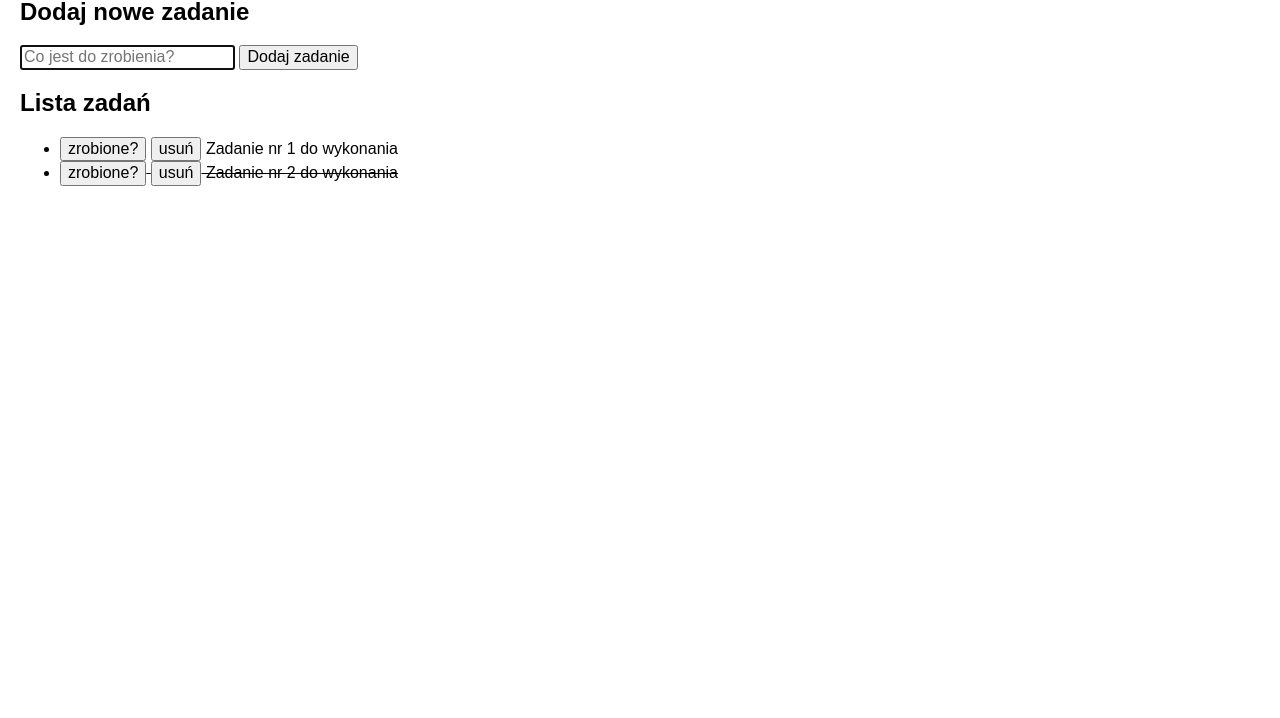
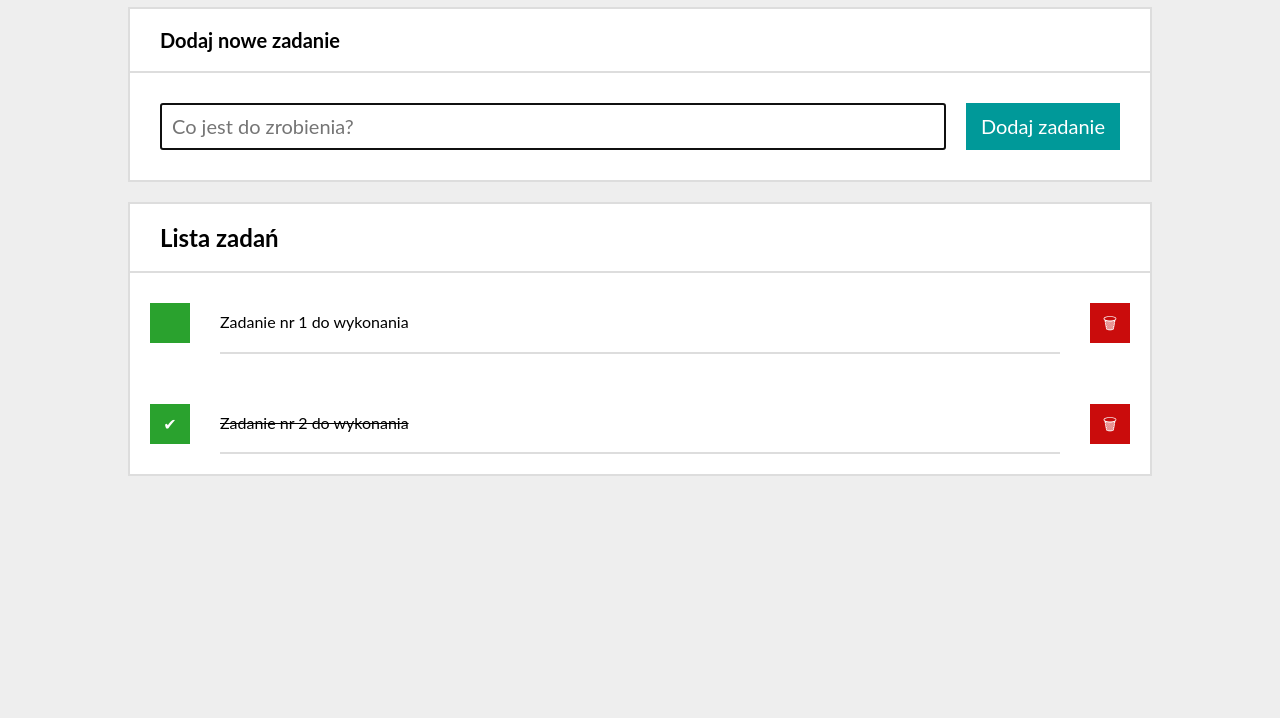
Before and after one commit to Mr-SuSeL/todo-list, a plain HTML site: page index.html in a window 1280 px wide. Shown: the part 82-800 px from the top of the page. Drawn offline with nearby package versions, Linux system fonts and the light colour scheme.

Commit message:
style supposed to be ok

```diff
--- a/css/style.css
+++ b/css/style.css
@@ -1,16 +1,217 @@
 html {
     box-sizing: border-box;
+    /* font-family: 'Montserrat', sans-serif; */
+    font-family: 'Lato', sans-serif;
+    font-size: 16px;
 }
 
 *, ::after, ::before {
     box-sizing: inherit;
 }
+/* * {
+    box-sizing: border-box;
+    font-family: 'Lato', sans-serif;
+}
+
+html, ::after, ::before {
+    box-sizing: inherit;
+} */
 
 .body__container {
-    margin: 20px;
-    font-family: 'Montserrat', sans-serif;
+    /* margin: 20px; */
+    /* font-family: 'Montserrat', sans-serif; */
+    background-color: #eee;
+    max-width: 80%;
+    margin: 0 auto;
+
 }
 
-.list__item--done {
+/* .article__container {
+    max-width: 80%;
+    margin: 0 auto;
+} */
+
+/* .section__container {
+    background-color: white;
+    padding: 0 0 20px;
+    margin-bottom: 20px;
+} */
+
+.header__heading {
+
+    /* color: red; */
+    font-size: 27px;
+    /* margin-bottom: 20px; */
+    padding: 20px 0 20px 20px;
+    border-bottom: 2px solid #ddd;
+
+}
+
+.section__heading {
+
+    margin-top: -20px;
+    border: 2px solid #ddd;
+    padding: 20px;
+    padding-left: 30px;
+    background-color: #fff;
+    font-size: 20px;
+}
+
+.js-form {
+    display: flex;
+    margin-top: -20px;
+    border: 2px solid #ddd;
+    padding: 20px;
+    background-color: #fff;
+    font-size: 20px;
+    /* max-width: 100%; */
+    justify-content: space-evenly;
+    flex-wrap: nowrap;
+}
+
+@media (max-width: 767px) {
+    .js-form {
+        flex-wrap: wrap;
+
+    }
+}
+
+.flex__item {
+    padding: 10px;
+    margin: 10px;
+    /* margin-left:10px; */
+    flex-shrink: 0;
+    /* flex-basis: 180px; */
+    /* flex-shrink: 0; */
+}
+
+@media (max-width: 767px) {
+    .flex__item {
+        width: 100%;
+
+    }
+}
+
+.js-newTask.flex__item {
+    flex-grow: 1;
+
+    /* flex-basis: 85%; */
+    /* margin-left: 10px; */
+    /* flex-shrink: 1; */
+}
+
+/* GRID */
+
+.js-tasks {
+    background-color: #fff;
+    padding: 20px;
+    margin-top: -20px;
+    /* color: red; */
+    text-align: center;
+    /* display: grid;
+    grid-template-columns: 1fr 3fr 1fr;  */
+    border: 2px solid #ddd;
+    border-top: 0;
+}
+
+
+
+.list__item {
+    display: grid;
+    grid-template-columns: 70px 1fr 70px;
+    align-items: center;
+    padding: 20px;
+    /* margin-bottom: 20px;
+    padding: 0 0 20px 0;
+    border-bottom: solid #ddd 2px; */
+}
+
+.grid__item {
+    display: flex;
+    align-items: center;
+    /* justify-content: center; */
+    /* border: 1px solid black; */
+    padding: 20px;
+    /* border-bottom: 2px solid #ddd; */
+    border-bottom: 2px solid #ddd;
+}
+
+
+
+/* .section__container {
+    background-color: #fff;
+    border: 2px solid #ddd;
+    padding: 20px;
+    padding-top:0px;
+    margin-top: 20px;
+} */
+
+.section__heading--second {
+    background-color: #fff;
+    border: 2px solid #ddd;
+    padding: 20px;
+    padding-left: 30px;
+
+}
+
+
+
+.list__item--done > .grid__item--center {
     text-decoration: line-through;
+
 }
+
+.js-tasks {
+    list-style: none;
+    padding: 0px;
+
+}
+
+.button__task {
+    background-color: hsl(180, 100%, 30%);
+    color: white;
+    padding: 10px 15px;
+    cursor: pointer;
+    border: none;
+}
+
+.button__task:hover {
+    background-color: hsl(180, 100%, 40%);
+}
+
+.grid__item--left {
+    justify-content: center;
+    text-decoration: none;
+    width: 30px;
+    height: 30px;
+    color: white;
+    cursor: pointer;
+    border: none;
+    background-color: hsl(122, 59%, 40%);
+}
+
+.grid__item--right {
+    justify-content: center;
+    text-decoration: none;
+    margin-left: 30px;
+    width: 30px;
+    height: 30px;
+    color: white;
+    cursor: pointer;
+    border: none;
+    background-color: hsl(0, 89%, 42%);
+}
+
+.grid__item--center {
+    justify-content: left;
+    padding-left: 0;
+    padding-right: 0;
+    align-self: left;
+    /* border-bottom: 2px solid #ddd;  */
+}
+
+/* .grid__item > .grid__item--center {
+    align-self: left;
+} */
+/* ✔ */
+/* 🗑 */
--- a/index.html
+++ b/index.html
@@ -13,27 +13,29 @@
 </head>
 <body class="body__container">
    <header>
-    <h1>Lista zadań</h1>
+    <h1 class="header__heading">Lista zadań</h1>
    </header>
 
-   <section>
-    <h2>Dodaj nowe zadanie</h2>
+<article class="article__container">
+   <!-- <section class="section__container"> -->
+    <section>
+    <h2 class="section__heading">Dodaj nowe zadanie</h2>
     <form class="js-form">
-        <input class="js-newTask" onclick="eraseInput(this)" placeholder = "Co jest do zrobienia?" autofocus>
-        <button>Dodaj zadanie</button>
+        <input class="js-newTask flex__item" onclick="eraseInput(this)" placeholder = "Co jest do zrobienia?" autofocus>
+        <button class="button__task flex__item">Dodaj zadanie</button>
     </form>
    </section>
 
    <section>
     <p>
-        <h2>Lista zadań</h2>
+        <h2 class="section__heading--second">Lista zadań</h2>
     </p>
     <p>
         <ul class="js-tasks"></ul>
     </p>
 
    </section>
-
+</article>
 
 
 
--- a/js/script.js
+++ b/js/script.js
@@ -55,9 +55,10 @@ const bindEvents = () => {
                 <li
                   class="list__item${task.done ? " list__item--done" : ""}"
                 >
-                  <button class = "js-done">zrobione?</button>
-                  <button class = "js-remove">usuń</button>
-                    ${task.content}
+                  <button class = "js-done grid__item grid__item--left">${task.done ? "✔" : ""}</button>
+                  <div class="js-text grid__item grid__item--center">${task.content}</div>
+                  <button class = "js-remove grid__item grid__item--right">🗑</button>
+
                 </li>
             `;
         }
@@ -74,6 +75,18 @@ const bindEvents = () => {
       thisfield.value = "";
     };
 
+  //   const onFormSubmit = (event) => {
+  //     event.preventDefault();
+  //     const newTaskElement = document.querySelector(".js-newTask");
+
+  //     if (!newTaskElement.value.trim()) {
+  //         newTaskElement.value = "";
+  //         return newTaskElement.focus();
+  //     }
+
+  //     addNewTask(newTaskElement);
+  //     return newTaskElement.focus();
+  // };
 
     const onFormSubmit = (event) => {
       event.preventDefault();
```
